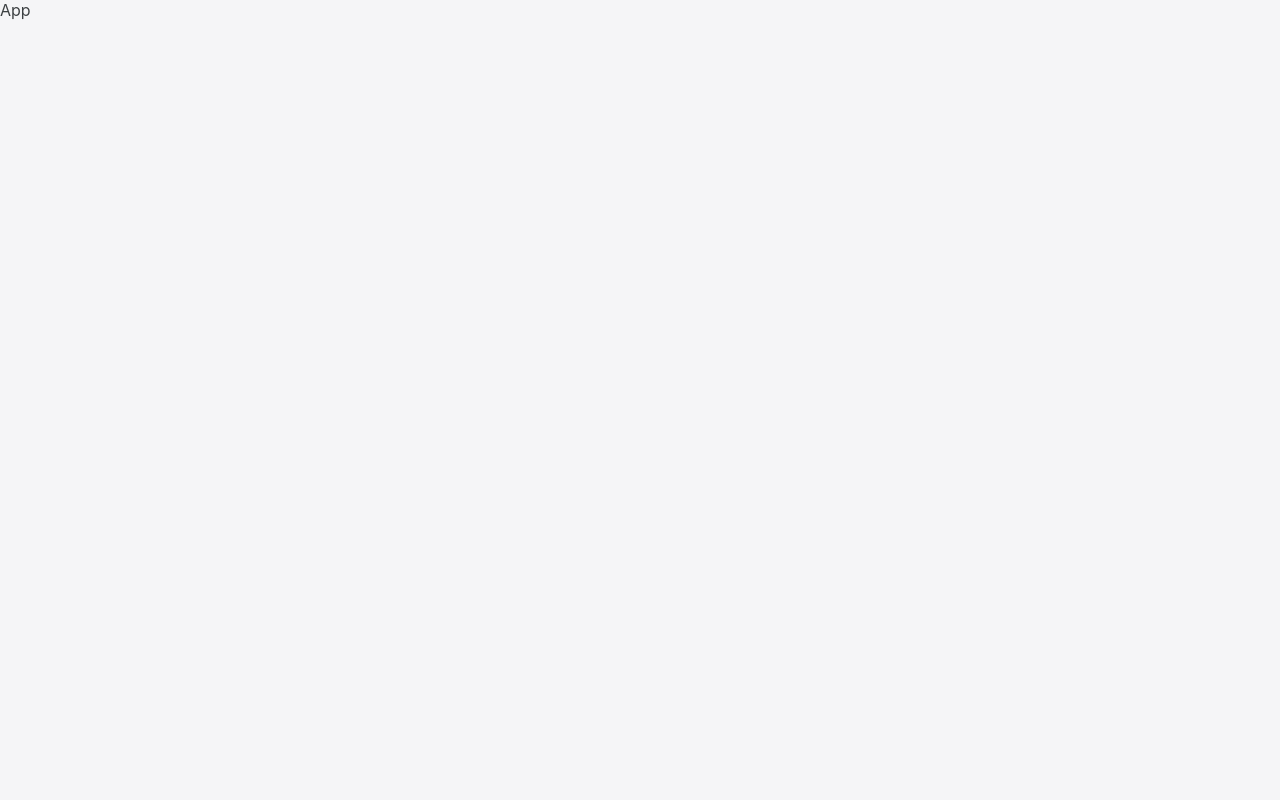
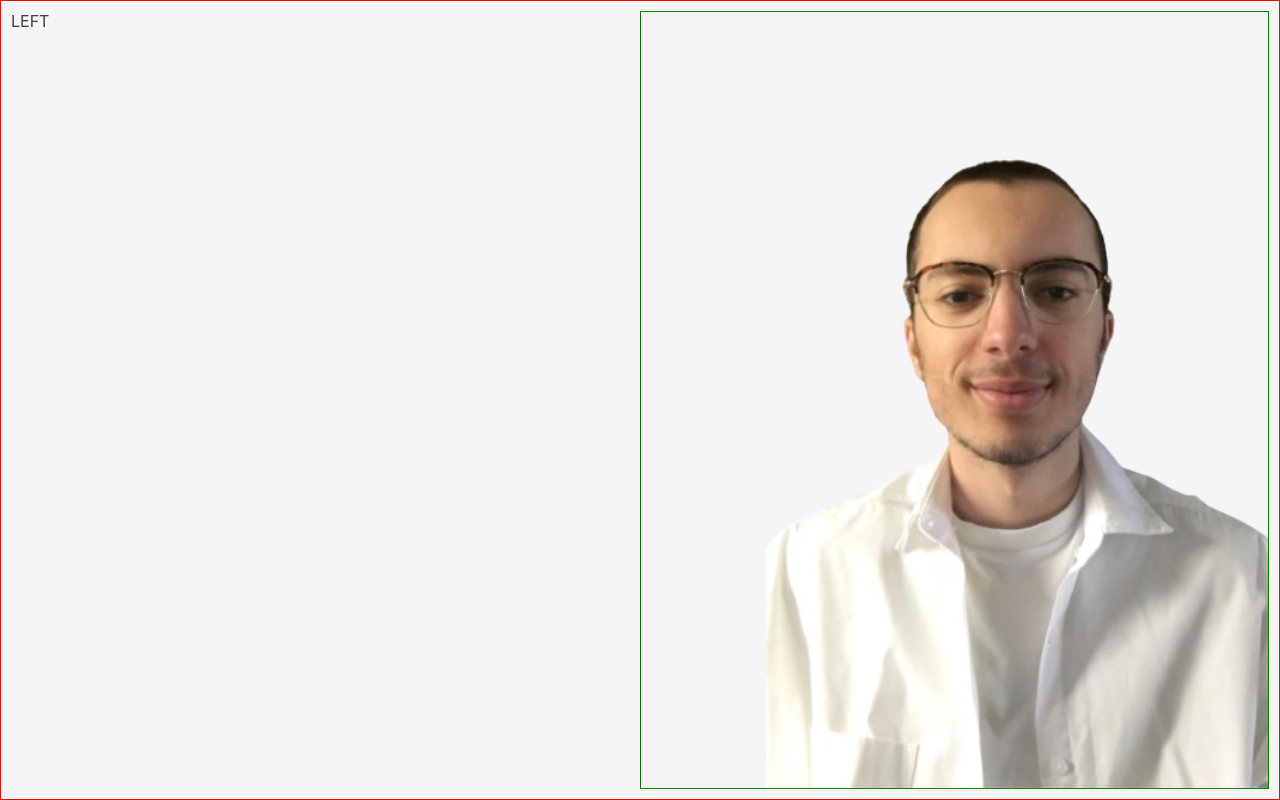
Before and after one commit to YanisMorzak/portfolio, a React (Create React App) app: page / in a window 1280 px wide. Built offline with nearby package versions, Linux system fonts and the light colour scheme.

Commit message:
🚧  F01-Header: Add Header layout

```diff
--- a/src/App.js
+++ b/src/App.js
@@ -1,5 +1,6 @@
 import React from "react";
+import Header from "./components/Header";
 
 export default function App() {
-  return <div>App</div>;
+  return <Header />;
 }
--- /dev/null
+++ b/src/components/Header.jsx
@@ -0,0 +1,31 @@
+import React from "react";
+import styled from "styled-components";
+
+export default function Header() {
+  return (
+    <HeaderStyled>
+      <div className="left">LEFT</div>
+      <div className="right">
+        <img src="/image/profil.png" alt="" className="img-profile" />
+      </div>
+    </HeaderStyled>
+  );
+}
+
+const HeaderStyled = styled.div`
+  height: 100vh;
+  padding: 10px;
+  border: 1px solid red;
+  display: grid;
+  grid-template-columns: 50% 1fr;
+
+  .right {
+    border: 1px solid green;
+    display: flex;
+    justify-content: right;
+    align-items: end;
+    .img-profile {
+      width: 80%;
+    }
+  }
+`;
```
Also changed, not shown: public/image/profil.png (added).
